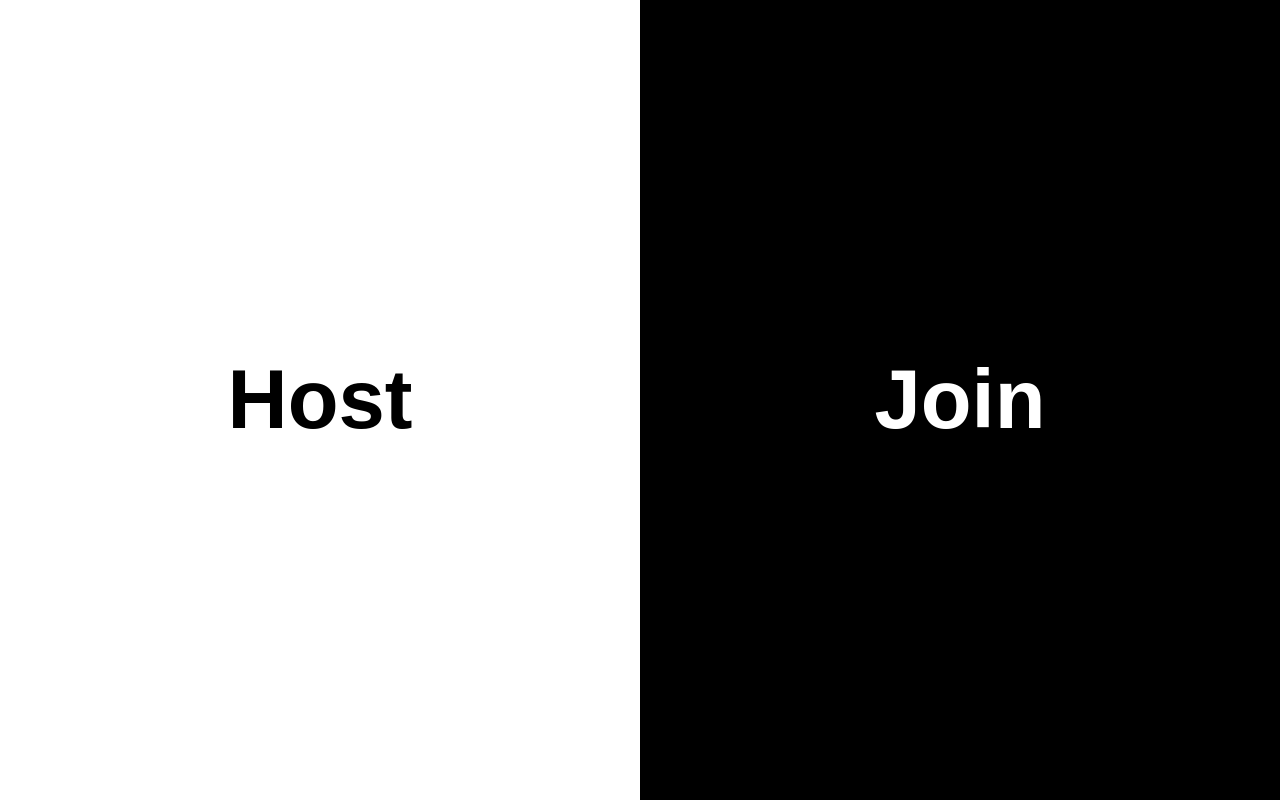
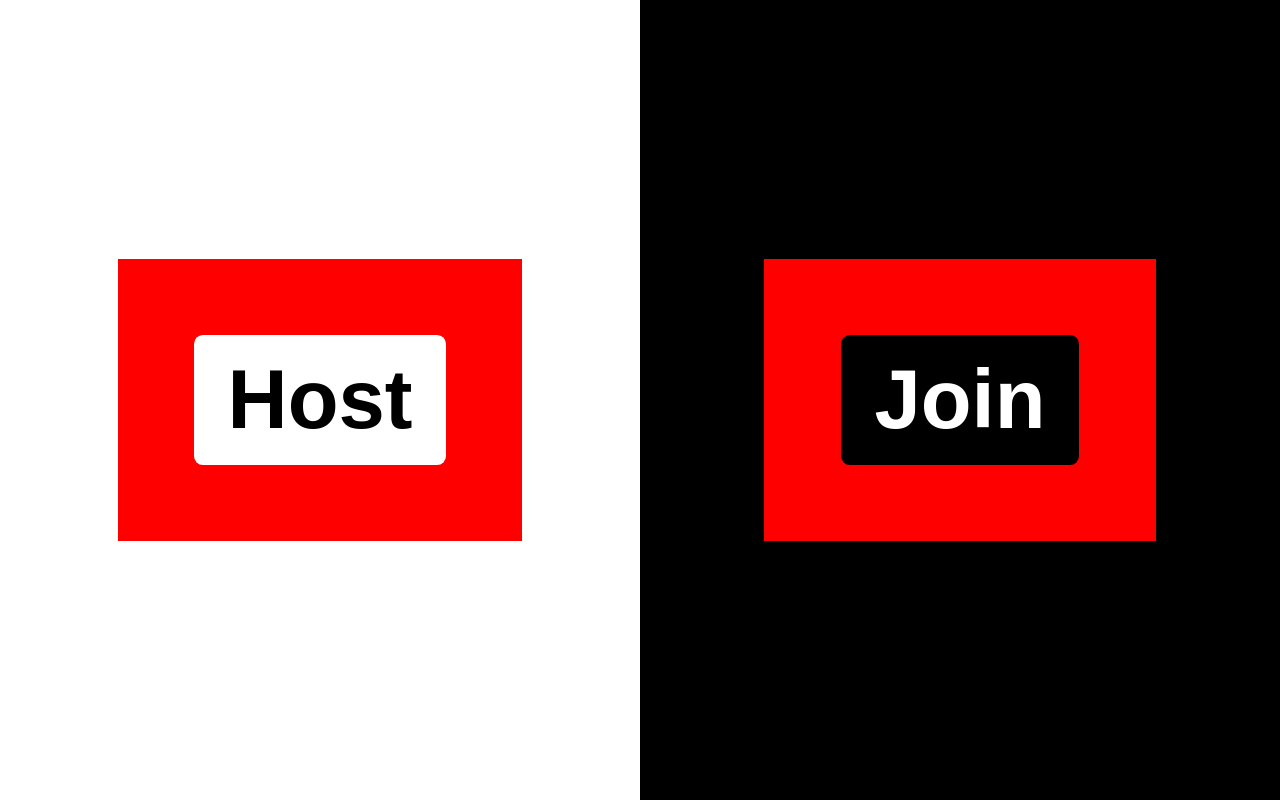
Before and after one commit to Laurin-Locher/OpenSchnick, a plain HTML site: page frontend/index.html in a window 1280 px wide. Drawn offline with Linux system fonts and the light colour scheme.

Commit message:
Word don't go behind VS anymore.

```diff
--- a/frontend/style.css
+++ b/frontend/style.css
@@ -1,5 +1,8 @@
 * {
     transition: opacity 0.5s;
+    word-wrap: break-word;
+    overflow-wrap: break-word;
+    white-space: normal;
 }
 
 body {
@@ -163,7 +166,10 @@ p {
 }
 
 .container {
-    margin: 0 6.5vw; /* zuvor 0 100px */
+    padding: 6vw;
+    max-width: 80%;
+    overflow: hidden;
+    background-color: red;
 }
 
 .magicWord {
```
